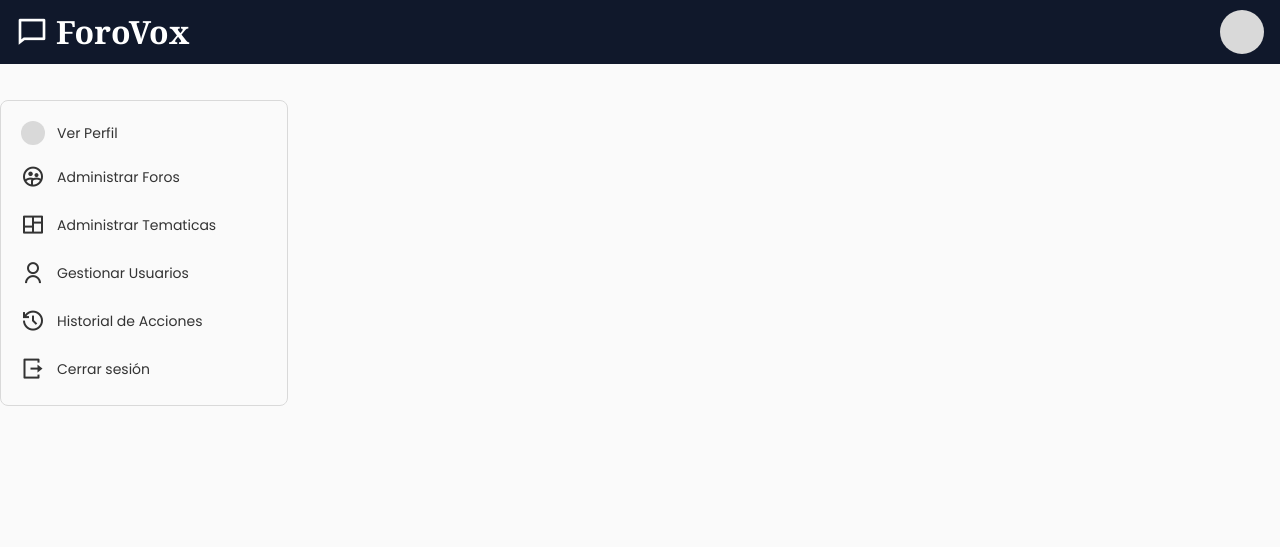
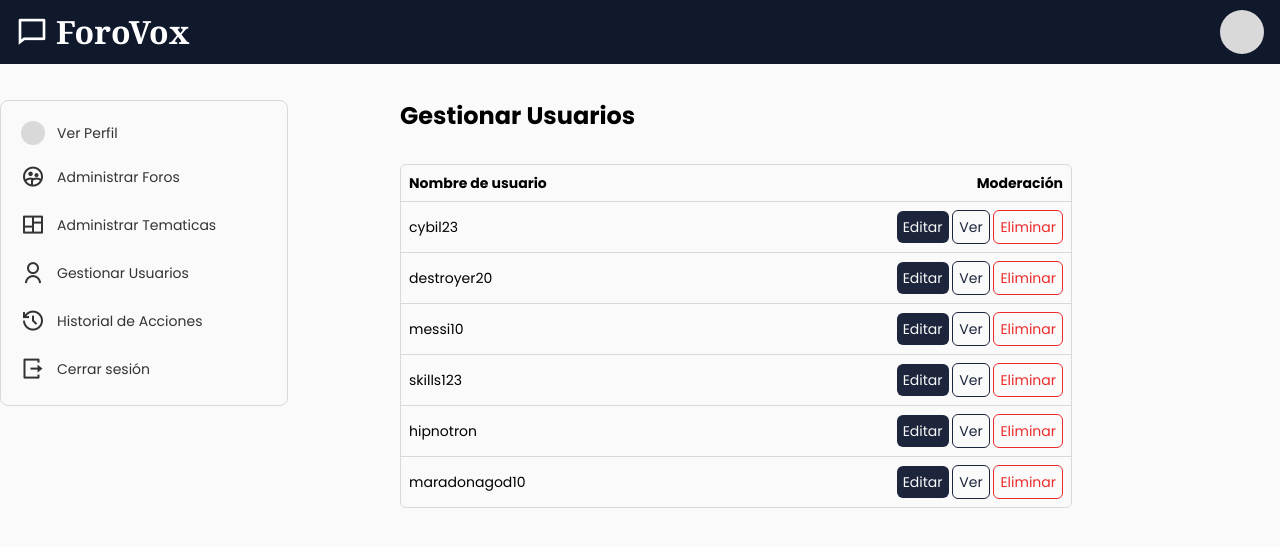
Before and after one commit to johan2160/Sistema-de-Foros, a Django app: page /gestionar_usuarios/ in a window 1280 px wide. Shown: the top 547 px of the page. Run offline with Django 5.2, Linux system fonts and the light colour scheme; some libraries are stand-ins or nearby versions.

Commit message:
Añadida tabla para gestionar usuarios en la vista de administración.
- Se agregó una tabla que muestra los nombres de usuario junto con las opciones para editar, ver y eliminar usuarios.
- Se mejoró el diseño con bordes y estilos de hover en las filas de la tabla.
- Incluye botones para editar, ver y eliminar cada usuario, mejorando la usabilidad de la interfaz.

```diff
--- a/foros/templates/gestionar_usuarios.html
+++ b/foros/templates/gestionar_usuarios.html
@@ -7,6 +7,100 @@ ForoVox | Gestionar Usuarios
 {% block content %}
 
 {% include 'components/admin-display.html' %}
-
+<div class="flex justify-center">
+  <div class="flex flex-col items-center xl:items-start max-w-7xl w-full px-4 xl:pl-[25rem]">
+    <h2 class="font-bold text-2xl mb-8">Gestionar Usuarios</h2>
+    <div class="max-w-2xl w-full border rounded-md border-[#D9D9D9]">
+      <table class="w-full table-auto text-sm">
+        <thead class="">
+          <tr class="border-b border-[#D9D9D9] hover:bg-[#F1F3F8] transition-colors">
+            <th class="text-left p-2">Nombre de usuario</th>
+            <th class="text-right p-2">Moderación</th>
+          </tr>
+        </thead>
+        <tbody>
+          <tr class="border-b border-[#D9D9D9] hover:bg-[#F1F3F8] transition-colors">
+            <td class="text-left p-2">cybil23</td>
+            <td class="text-right p-2">
+              <a href="/editar_foro/">
+                <button
+                  class="rounded-md bg-[#1c253b] text-[#fafafa] p-1.5 transition-colors hover:bg-[#24304C]">Editar</button>
+              </a>
+              <button
+                class="rounded-md border border-[#1c253b] text-[#1c253b] p-1.5 transition-colors hover:bg-[#F2F2F2]">Ver</button>
+              <button
+                class="flex-1 rounded-md bg-[#fafafa] text-[#ec2c2c] border border-[#ec2c2c] p-1.5 transition-colors hover:bg-[#F2F2F2]">Eliminar</button>
+            </td>
+          </tr>
+          <tr class="border-b border-[#D9D9D9] hover:bg-[#F1F3F8] transition-colors">
+            <td class="text-left p-2">destroyer20</td>
+            <td class="text-right p-2">
+              <a href="/editar_foro/">
+                <button
+                  class="rounded-md bg-[#1c253b] text-[#fafafa] p-1.5 transition-colors hover:bg-[#24304C]">Editar</button>
+              </a>
+              <button
+                class="rounded-md border border-[#1c253b] text-[#1c253b] p-1.5 transition-colors hover:bg-[#F2F2F2]">Ver</button>
+              <button
+                class="flex-1 rounded-md bg-[#fafafa] text-[#ec2c2c] border border-[#ec2c2c] p-1.5 transition-colors hover:bg-[#F2F2F2]">Eliminar</button>
+            </td>
+          </tr>
+          <tr class="border-b border-[#D9D9D9] hover:bg-[#F1F3F8] transition-colors">
+            <td class="text-left p-2">messi10</td>
+            <td class="text-right p-2">
+              <a href="/editar_foro/">
+                <button
+                  class="rounded-md bg-[#1c253b] text-[#fafafa] p-1.5 transition-colors hover:bg-[#24304C]">Editar</button>
+              </a>
+              <button
+                class="rounded-md border border-[#1c253b] text-[#1c253b] p-1.5 transition-colors hover:bg-[#F2F2F2]">Ver</button>
+              <button
+                class="flex-1 rounded-md bg-[#fafafa] text-[#ec2c2c] border border-[#ec2c2c] p-1.5 transition-colors hover:bg-[#F2F2F2]">Eliminar</button>
+            </td>
+          </tr>
+          <tr class="border-b border-[#D9D9D9] hover:bg-[#F1F3F8] transition-colors">
+            <td class="text-left p-2">skills123</td>
+            <td class="text-right p-2">
+              <a href="/editar_foro/">
+                <button
+                  class="rounded-md bg-[#1c253b] text-[#fafafa] p-1.5 transition-colors hover:bg-[#24304C]">Editar</button>
+              </a>
+              <button
+                class="rounded-md border border-[#1c253b] text-[#1c253b] p-1.5 transition-colors hover:bg-[#F2F2F2]">Ver</button>
+              <button
+                class="flex-1 rounded-md bg-[#fafafa] text-[#ec2c2c] border border-[#ec2c2c] p-1.5 transition-colors hover:bg-[#F2F2F2]">Eliminar</button>
+            </td>
+          </tr>
+          <tr class="border-b border-[#D9D9D9] hover:bg-[#F1F3F8] transition-colors">
+            <td class="text-left p-2">hipnotron</td>
+            <td class="text-right p-2">
+              <a href="/editar_foro/">
+                <button
+                  class="rounded-md bg-[#1c253b] text-[#fafafa] p-1.5 transition-colors hover:bg-[#24304C]">Editar</button>
+              </a>
+              <button
+                class="rounded-md border border-[#1c253b] text-[#1c253b] p-1.5 transition-colors hover:bg-[#F2F2F2]">Ver</button>
+              <button
+                class="flex-1 rounded-md bg-[#fafafa] text-[#ec2c2c] border border-[#ec2c2c] p-1.5 transition-colors hover:bg-[#F2F2F2]">Eliminar</button>
+            </td>
+          </tr>
+          <tr class="hover:bg-[#F1F3F8] transition-colors">
+            <td class="text-left p-2">maradonagod10</td>
+            <td class="text-right p-2">
+              <a href="/editar_foro/">
+                <button
+                  class="rounded-md bg-[#1c253b] text-[#fafafa] p-1.5 transition-colors hover:bg-[#24304C]">Editar</button>
+              </a>
+              <button
+                class="rounded-md border border-[#1c253b] text-[#1c253b] p-1.5 transition-colors hover:bg-[#F2F2F2]">Ver</button>
+              <button
+                class="flex-1 rounded-md bg-[#fafafa] text-[#ec2c2c] border border-[#ec2c2c] p-1.5 transition-colors hover:bg-[#F2F2F2]">Eliminar</button>
+            </td>
+          </tr>
+        </tbody>
+      </table>
+    </div>
+  </div>
+</div>
 
 {% endblock %}
```
